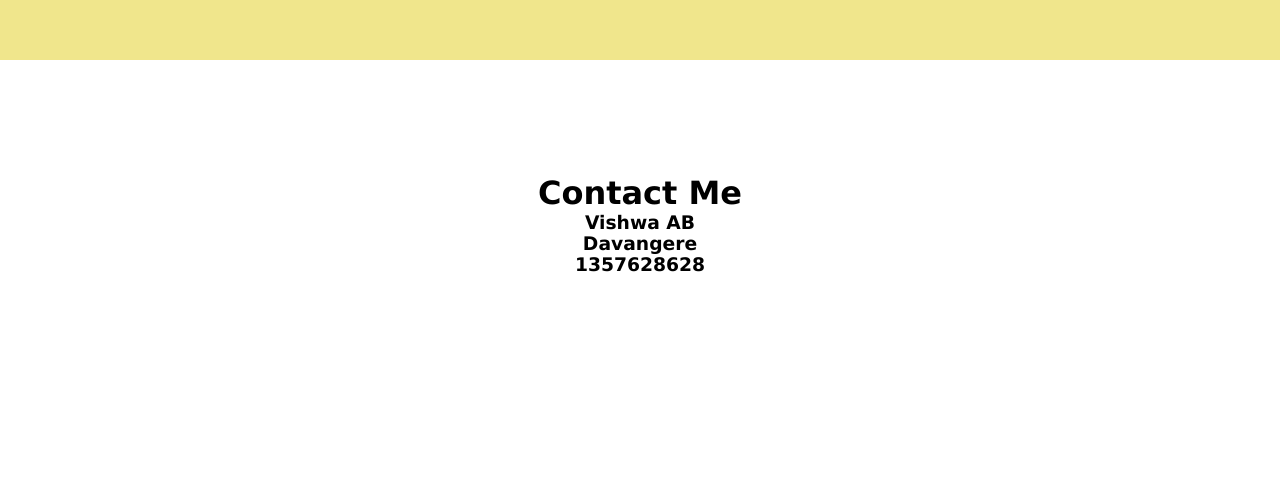
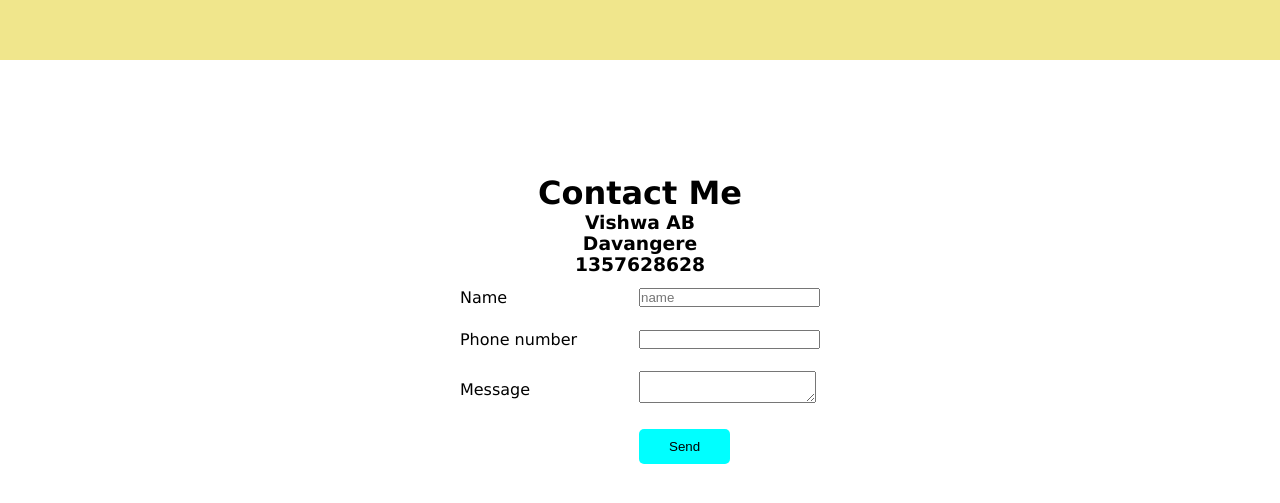
Before and after one commit to Vishwaab12/portfolio, a plain HTML site: page index.html in a window 1280 px wide. Shown: the part 3140-3643 px from the top of the page. Before the commit the page ends 3600 px from the top, so only its background shows below. Drawn offline with Linux system fonts and the light colour scheme.

Commit message:
Update index.html

```diff
--- a/index.html
+++ b/index.html
@@ -64,9 +64,9 @@
     </tbody>
    </table>
     </div>
-    <div class="project" id="PROJECTS">
+    <div class="project" id="PROJECT">
         <br>
-        <h1>SKILLS & PROJECT</h1>
+        <h1>SKILLS & PROJECTS</h1>
         <BR>
             <div class="skills" >
                 <h2>Skills</h2>
@@ -85,6 +85,7 @@
                   </li>
                 </ul>
             </div>
+            <br><br>
             <div class="projects" >
                 <h2>Projects</h2>
                 <ul>
@@ -114,6 +115,41 @@
             <h3>Vishwa AB</h3>
             <h3>Davangere</h3>
             <h3>1357628628</h3>
+            <form action="mailto:abvishwa0745@gamil.com">
+              <table>
+                <tr>
+                  <td>
+                    <label for="siubject">Name</label>
+                  </td>
+                  <td>
+                    <input type="text" name="subject" placeholder="name">
+                  </td>
+                  </tr>
+                  <tr>
+
+                  <td>
+                    <label for="phno">Phone number</label>
+                  </td>
+                  <td>
+                    <input type="text" name="phno"><br>
+                  </td>
+                  </tr>
+                 <tr>
+                  <td>
+                    <label for="msg">Message</label>
+                  </td>
+                  <td>
+                    <textarea name="body"></textarea><br>
+                  </td>
+                  </tr>
+                  <td></td>
+
+                  <td>
+                    <button type="submit">Send</button>
+                  </td>
+                </tr>
+              </table>
+          </form>
         </div>
 
 </body>
@@ -153,19 +189,21 @@
    }
    .project{
     height: 200vh;
-    text-align: justify;
+    text-align: left;
     background-color: khaki;
    }
    .skills{
     padding: 0px 200px;
+    text-align: left;
    }
    .projects{
     padding:0px 100px ;
+    text-align: left;
 
    }
    .contact{
     text-align: center;
-    height: 50vh;
+    height: 100vh;
    }
    nav{
     position: fixed;
@@ -175,4 +213,17 @@
    a{
     text-decoration: none;
    }
-</style>
+   .contact table{
+    margin: auto;
+    text-align: left;
+   }
+   .contact button{
+    padding: 10px 30px;
+    background-color: aqua;
+    border: none;
+     border-radius: 5px;
+   }
+   .contact button:hover{
+    background-color: bisque;
+   }
+   @media(max width:600px)
```
